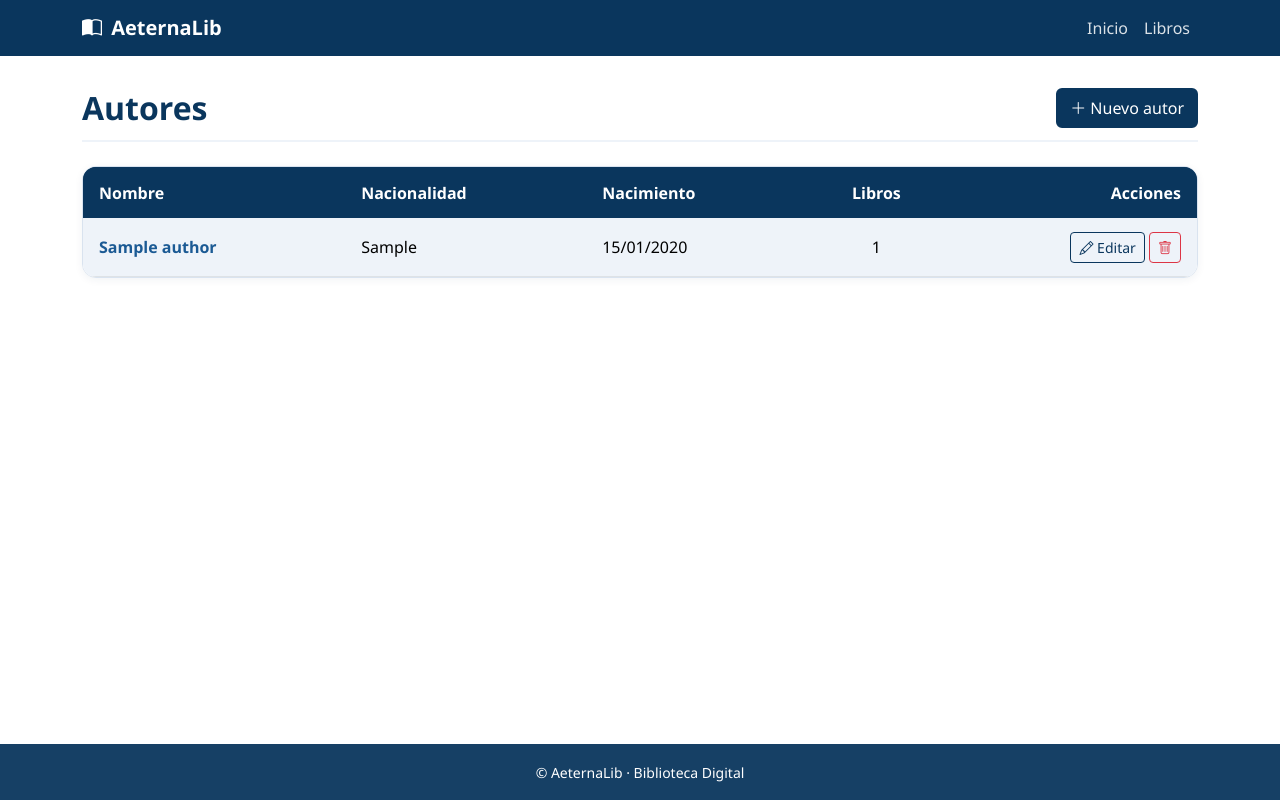
After one commit to AeternaLib/AeternaLib, a Flask app: page /authors/ in a window 1280 px wide. The commit adds this page. Run offline with Flask 3, Linux system fonts and the light colour scheme; tables that the repository leaves empty hold one stand-in row (values such as "Sample post").

Commit message:
Agrega CRUD de autores con plantillas y manejo de errores
- Agrega author_controller con rutas para listar, crear, ver, editar y eliminar autores
- Valida nombre obligatorio y fecha de nacimiento (formato válido, no futura)
- Crea plantillas authors/index, form y detail
- Agrega modal de confirmación de Bootstrap para eliminar autores
- Bloquea fechas futuras en el selector de fecha de nacimiento
- Completa error.html y agrega manejadores 404 y 405 en __init__.py
- Agrega estilos compartidos a aeterna.css (tablas, formularios, modal)
- Registra el blueprint de autores en __init__.py

```diff
--- a/app/controllers/author_controller.py
+++ b/app/controllers/author_controller.py
@@ -0,0 +1,72 @@
+from datetime import date
+from flask import Blueprint, render_template, request, redirect, url_for, flash
+from app.models.author import Author
+from app.exceptions import ValidationError
+
+bp = Blueprint("authors", __name__, url_prefix="/authors")
+
+
+def _read_form():
+    """Lee y valida el formulario de autor. Lanza ValidationError si hay datos inválidos."""
+    name = request.form.get("name", "").strip()
+    if not name:
+        raise ValidationError("El nombre del autor es obligatorio")
+
+    birth_date = None
+    birth_raw = request.form.get("birth_date", "").strip()
+    if birth_raw:
+        try:
+            birth_date = date.fromisoformat(birth_raw)
+        except ValueError:
+            raise ValidationError("La fecha de nacimiento no es válida")
+        if birth_date > date.today():
+            raise ValidationError("La fecha de nacimiento no puede ser futura")
+
+    return {
+        "name": name,
+        "nationality": request.form.get("nationality", "").strip() or None,
+        "birth_date": birth_date,
+        "biography": request.form.get("biography", "").strip() or None,
+        "bibliography": request.form.get("bibliography", "").strip() or None,
+    }
+
+
+@bp.route("/")
+def index():
+    authors = Author.query.order_by(Author.name).all()
+    return render_template("authors/index.html", authors=authors)
+
+
+@bp.route("/new", methods=["GET", "POST"])
+def create():
+    if request.method == "POST":
+        Author(**_read_form()).save()
+        flash("Autor creado correctamente", "success")
+        return redirect(url_for("authors.index"))
+    return render_template("authors/form.html", author=None, today=date.today().isoformat())
+
+
+@bp.route("/<int:author_id>")
+def detail(author_id):
+    author = Author.get_or_fail(author_id)
+    return render_template("authors/detail.html", author=author)
+
+
+@bp.route("/<int:author_id>/edit", methods=["GET", "POST"])
+def edit(author_id):
+    author = Author.get_or_fail(author_id)
+    if request.method == "POST":
+        for field, value in _read_form().items():
+            setattr(author, field, value)
+        author.save()
+        flash("Autor actualizado correctamente", "success")
+        return redirect(url_for("authors.detail", author_id=author.id))
+    return render_template("authors/form.html", author=author, today=date.today().isoformat())
+
+
+@bp.route("/<int:author_id>/delete", methods=["POST"])
+def delete(author_id):
+    author = Author.get_or_fail(author_id)
+    author.delete()
+    flash("Autor eliminado", "success")
+    return redirect(url_for("authors.index"))
--- a/app/static/css/aeterna.css
+++ b/app/static/css/aeterna.css
@@ -107,3 +107,90 @@ body {
   border-color: var(--ae-blue-light);
   box-shadow: 0 0 0 0.2rem rgba(10, 54, 93, 0.2);
 }
+
+/* ===== Componentes compartidos ===== */
+main > .container:first-child {
+  padding-top: 2rem;
+}
+a {
+  color: var(--ae-blue-light);
+}
+a:hover {
+  color: var(--ae-blue);
+}
+
+.ae-page-header {
+  display: flex;
+  justify-content: space-between;
+  align-items: center;
+  flex-wrap: wrap;
+  gap: 0.75rem;
+  margin-bottom: 1.5rem;
+  padding-bottom: 0.75rem;
+  border-bottom: 2px solid var(--ae-soft);
+}
+.ae-page-header h2 {
+  margin: 0;
+  font-weight: 700;
+}
+
+.ae-table-wrap {
+  background: var(--ae-white);
+  border: 1px solid #d9e3ef;
+  border-radius: 14px;
+  overflow: hidden;
+  box-shadow: 0 2px 8px rgba(10, 54, 93, 0.06);
+}
+.ae-table-wrap .table {
+  margin: 0;
+  --bs-table-striped-bg: var(--ae-soft);
+}
+.ae-table-wrap .table > thead > tr > th {
+  background: var(--ae-blue);
+  color: var(--ae-white);
+  font-weight: 600;
+  border: 0;
+  padding: 0.85rem 1rem;
+}
+.ae-table-wrap .table > tbody > tr > td {
+  padding: 0.85rem 1rem;
+}
+
+.ae-form-card {
+  background: var(--ae-white);
+  border: 1px solid #d9e3ef;
+  border-radius: 14px;
+  padding: 1.5rem;
+  box-shadow: 0 2px 8px rgba(10, 54, 93, 0.06);
+}
+.ae-form-card .form-label {
+  font-weight: 600;
+}
+
+.btn-ae-light {
+  background: transparent;
+  color: var(--ae-blue);
+  border: 1px solid var(--ae-blue);
+}
+.btn-ae-light:hover {
+  background: var(--ae-blue);
+  color: var(--ae-white);
+}
+
+/* ===== Modal de confirmación ===== */
+.ae-modal {
+  border: 0;
+  border-radius: 16px;
+}
+.ae-modal-icon {
+  width: 64px;
+  height: 64px;
+  border-radius: 50%;
+  background: #fdecec;
+  color: #dc3545;
+  display: inline-flex;
+  align-items: center;
+  justify-content: center;
+  font-size: 1.8rem;
+  margin-bottom: 1rem;
+}
--- /dev/null
+++ b/app/templates/authors/index.html
@@ -0,0 +1,92 @@
+{% extends "base.html" %}
+{% block title %}Autores · AeternaLib{% endblock %}
+{% block content %}
+<div class="container">
+  <div class="ae-page-header">
+    <h2>Autores</h2>
+    <a href="{{ url_for('authors.create') }}" class="btn btn-ae">
+      <i class="bi bi-plus-lg"></i> Nuevo autor
+    </a>
+  </div>
+
+  <div class="ae-table-wrap">
+    <div class="table-responsive">
+      <table class="table table-striped align-middle">
+        <thead>
+          <tr>
+            <th>Nombre</th>
+            <th>Nacionalidad</th>
+            <th>Nacimiento</th>
+            <th class="text-center">Libros</th>
+            <th class="text-end">Acciones</th>
+          </tr>
+        </thead>
+        <tbody>
+          {% for a in authors %}
+          <tr>
+            <td><a class="fw-semibold text-decoration-none" href="{{ url_for('authors.detail', author_id=a.id) }}">{{
+                a.name }}</a></td>
+            <td>{{ a.nationality or '—' }}</td>
+            <td>{{ a.birth_date.strftime('%d/%m/%Y') if a.birth_date else '—' }}</td>
+            <td class="text-center">{{ a.books | length }}</td>
+            <td class="text-end text-nowrap">
+              <a href="{{ url_for('authors.edit', author_id=a.id) }}" class="btn btn-sm btn-ae-light">
+                <i class="bi bi-pencil"></i> Editar
+              </a>
+              <form method="post" action="{{ url_for('authors.delete', author_id=a.id) }}"
+                class="d-inline js-confirm-delete" data-name="{{ a.name }}">
+                <button class="btn btn-sm btn-outline-danger"><i class="bi bi-trash"></i></button>
+              </form>
+            </td>
+          </tr>
+          {% else %}
+          <tr>
+            <td colspan="5" class="text-center text-muted py-5">
+              <i class="bi bi-person-lines-fill fs-3 d-block mb-2"></i>
+              No hay autores registrados todavía
+            </td>
+          </tr>
+          {% endfor %}
+        </tbody>
+      </table>
+    </div>
+  </div>
+</div>
+
+<div class="modal fade" id="confirmDelete" tabindex="-1" aria-hidden="true">
+  <div class="modal-dialog modal-dialog-centered">
+    <div class="modal-content ae-modal">
+      <div class="modal-body text-center p-4">
+        <div class="ae-modal-icon"><i class="bi bi-exclamation-triangle"></i></div>
+        <h5 class="mb-2">¿Eliminar autor?</h5>
+        <p class="text-muted mb-4" id="confirmDeleteText"></p>
+        <button type="button" class="btn btn-ae-light" data-bs-dismiss="modal">Cancelar</button>
+        <button type="button" class="btn btn-danger" id="confirmDeleteBtn">Sí, eliminar</button>
+      </div>
+    </div>
+  </div>
+</div>
+
+<script>
+  document.addEventListener('DOMContentLoaded', function () {
+    var modal = new bootstrap.Modal(document.getElementById('confirmDelete'));
+    var text = document.getElementById('confirmDeleteText');
+    var pending = null;
+
+    document.querySelectorAll('.js-confirm-delete').forEach(function (form) {
+      form.addEventListener('submit', function (e) {
+        e.preventDefault();
+        pending = form;
+        text.textContent = 'Vas a eliminar a "' + form.dataset.name +
+          '". Esta acción no se puede deshacer. Sus libros seguirán en el catálogo.';
+        modal.show();
+      });
+    });
+
+    document.getElementById('confirmDeleteBtn').addEventListener('click', function () {
+      if (pending) pending.submit();
+    });
+  });
+</script>
+
+{% endblock %}
```
Also changed, not shown: app/__init__.py (+10 -2 lines), app/templates/authors/detail.html (added, +37 -0 lines), app/templates/authors/form.html (added, +41 -0 lines), app/templates/error.html (+13 -0 lines).
